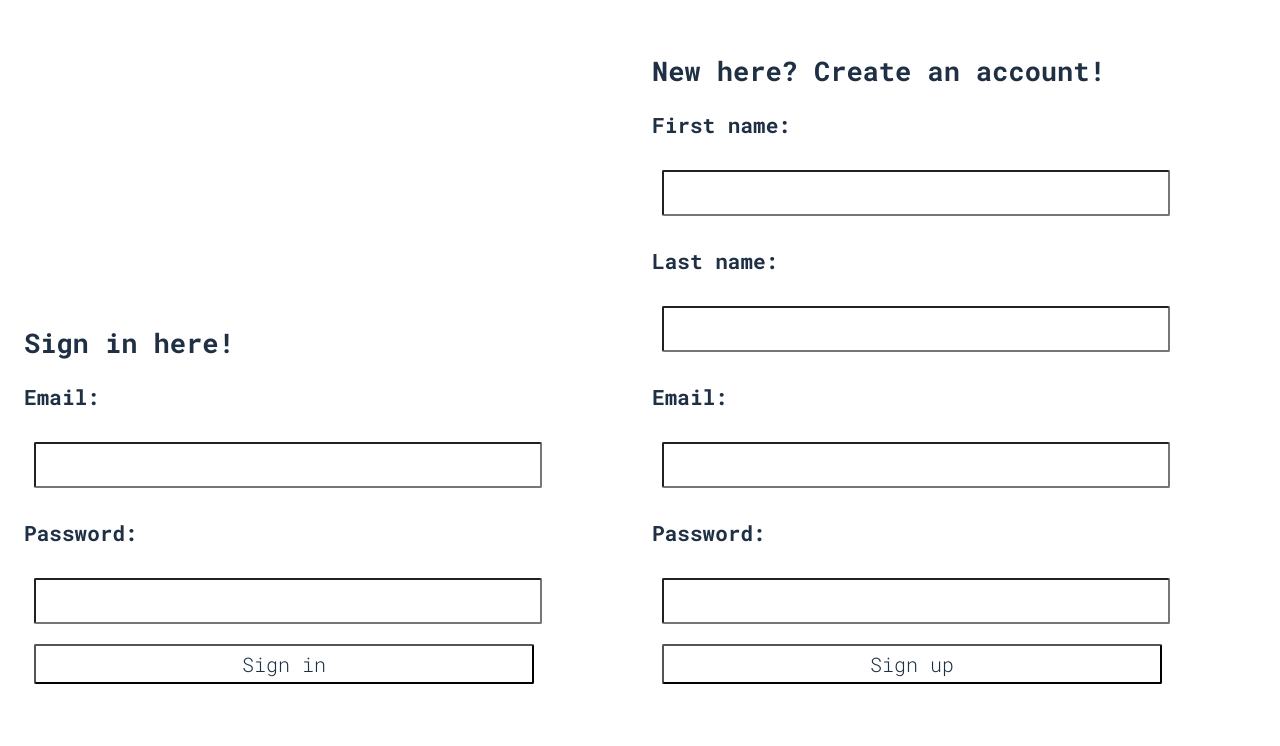
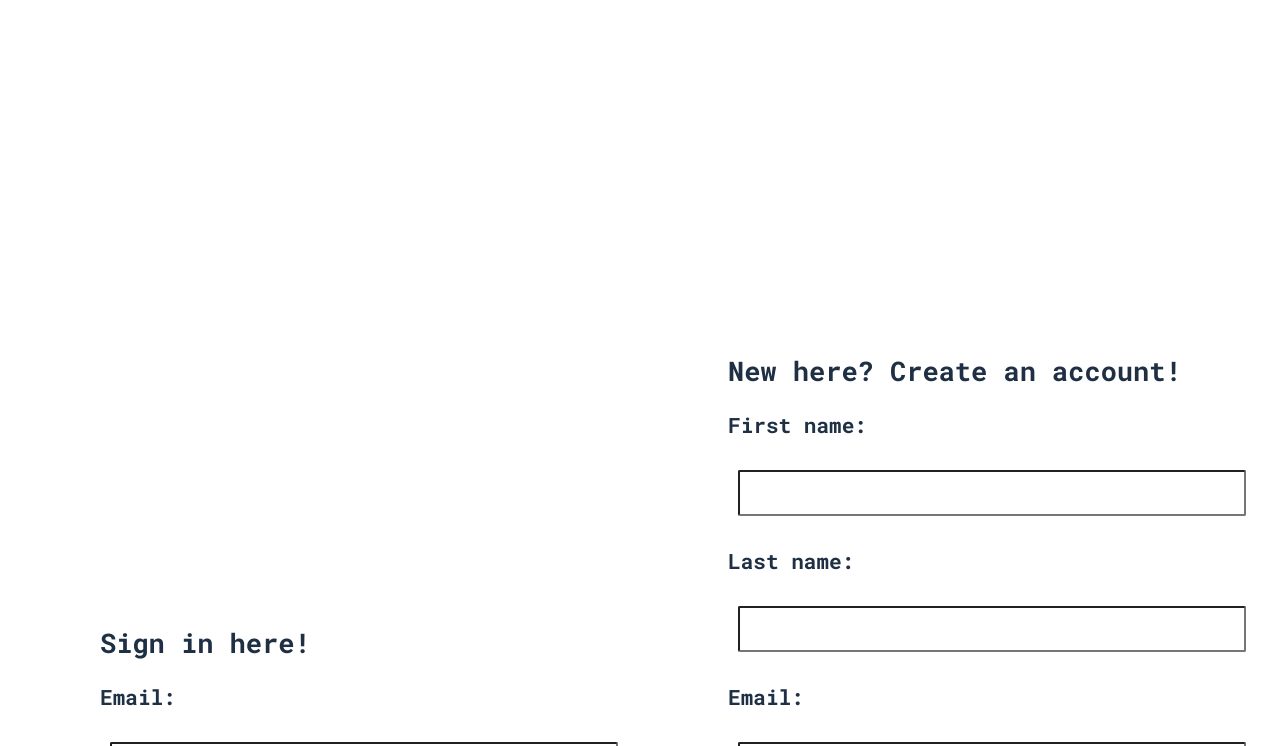
Before and after one commit to miriamfrank23/Book-Ends-frontend, a React (Create React App) app: page / in a window 1280 px wide. Shown: the part 206-952 px from the top of the page. Before the commit the page ends 900 px from the top, so only its background shows below. Built offline with nearby package versions, Linux system fonts and the light colour scheme; no server answers.

Commit message:
login page styled

```diff
--- a/src/App.css
+++ b/src/App.css
@@ -1,6 +1,8 @@
 #logo {
   font-size: 40px;
   font-weight: bold;
+  padding-bottom: 80px;
+  padding-left: 10px;
 }
 
 #logo:hover {
@@ -51,6 +53,8 @@
   align-items: center;
   background: white;
   height: 150px;
+  padding-top: 20px;
+  padding-bottom: 10px;
 }
 
 .bookShow {
@@ -175,17 +179,18 @@ h1, h2, h3, h4, h5, h6 {
   color: #1F3044;
   display: flex;
   align-items: flex-end;
-  justify-content: flex-end;
-  /* margin: 100px; */
 }
 
 #loginForm {
   margin-right: 100px;
   margin-left: 100px;
+  margin-bottom: 300px;
 }
 
 #signupForm {
   margin-right: 100px;
+  margin-bottom: 300px;
+
 }
 
 .profileIcon {
@@ -220,10 +225,10 @@ h1, h2, h3, h4, h5, h6 {
 }
 
 .loginImage {
-  height: 900px;
+  height: 1500px;
   width: 100%;
   background: linear-gradient(rgba(31,48,68,0.3),rgba(31,48,68,0.3)),
-  url('https://c1.staticflickr.com/6/5524/30628679132_ca19d26013_b.jpg')no-repeat;
+  url('https://images.pexels.com/photos/753575/pexels-photo-753575.jpeg?auto=compress&cs=tinysrgb&dpr=2&h=750&w=1260')no-repeat;
   background-size: 100% 100%;
 
 }
@@ -236,11 +241,14 @@ h1, h2, h3, h4, h5, h6 {
   url('https://robertrodriguezjr.com/wp-content/uploads/2018/11/B060247-1.jpg');
 }
 
-/* #imageCollage {
-  display: flex;
-  flex-direction: column;
-} */
-
 .checked, .half-o, .fa{
   color: #1F3044;
 }
+
+.loginButtons {
+  font-weight: bold;
+}
+
+.loginButtons:hover {
+  color: #8f97a1;
+}
--- a/src/components/LoginPage.js
+++ b/src/components/LoginPage.js
@@ -99,7 +99,7 @@ class LoginPage extends Component {
       </h3>
       <input type="password" name="password" onChange={this.controlledForm}/>
       <br/>
-      <input type="submit" value="Sign in" />
+      <input type="submit" value="Sign in" className='loginButtons'/>
       </form>
 
       <form onSubmit={this.createNewUser} id='signupForm'>
@@ -123,7 +123,7 @@ class LoginPage extends Component {
       </h3>
       <input type="password" name="password" onChange={this.controlledForm}/>
       <br/>
-      <input type="submit" value="Sign up"/>
+      <input type="submit" value="Sign up" className='loginButtons'/>
       </form>
 
       </div>
```
